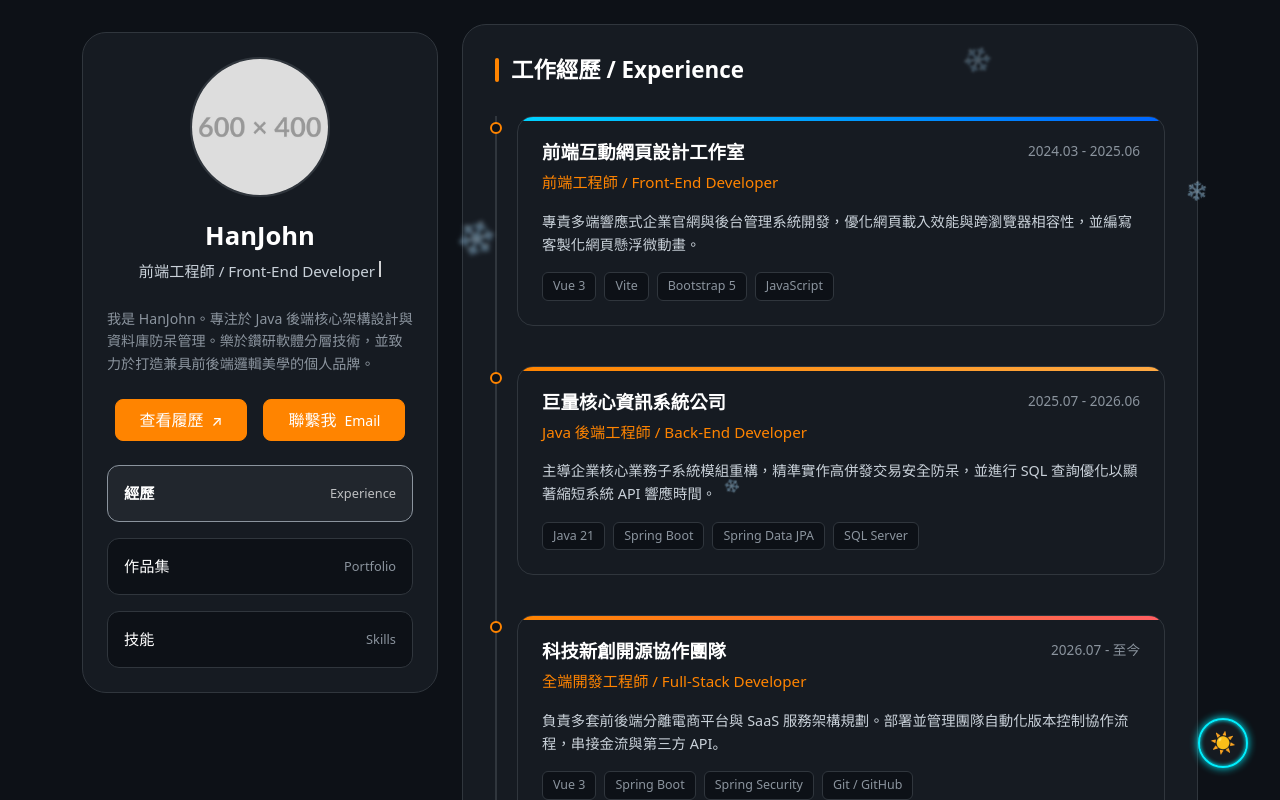
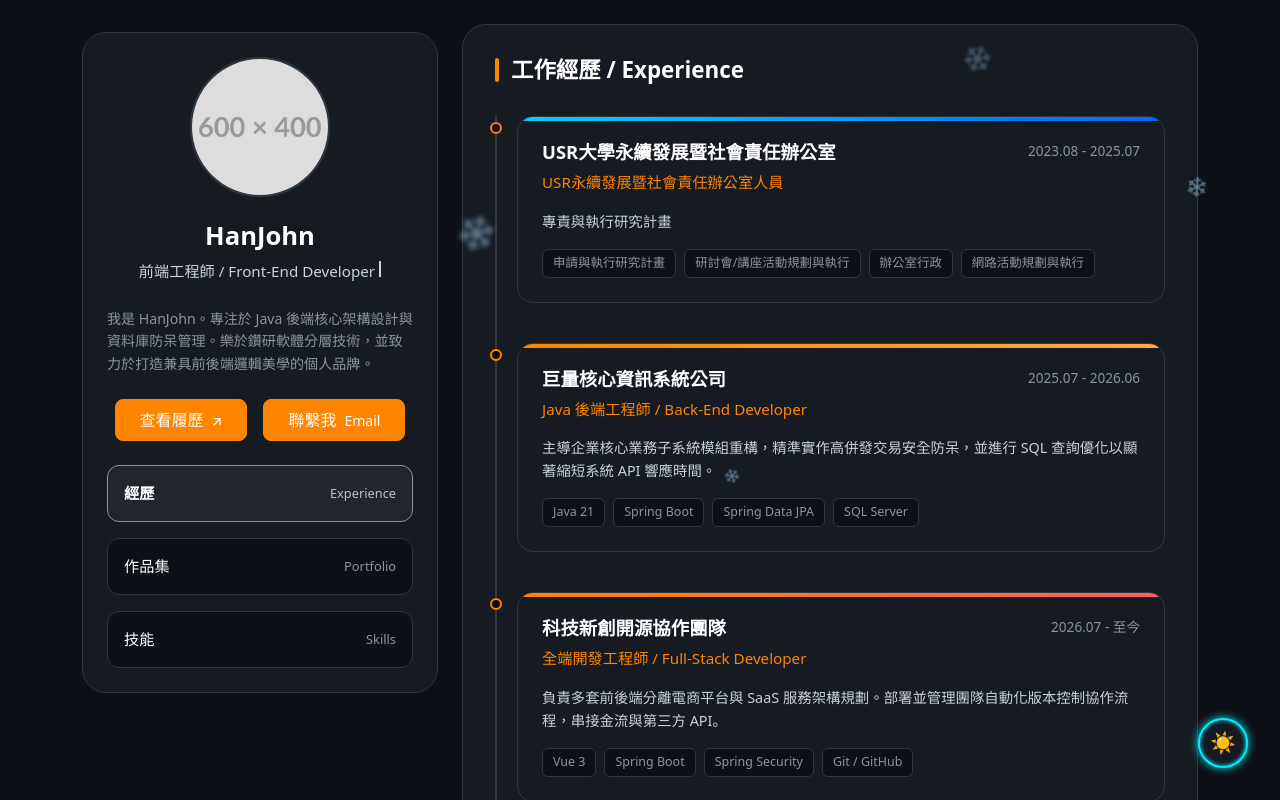
Before and after one commit to G120L010/my-profile-website, a Vue app: page / in a window 1280 px wide. Shown: the top 800 px of the page. Built offline with nearby package versions, Linux system fonts and the light colour scheme.

Commit message:
變更內容1

```diff
--- a/src/assets/js/profile/HomeView.js
+++ b/src/assets/js/profile/HomeView.js
@@ -13,11 +13,11 @@ export function useHomeView() {
   const experiences = ref([
     {
       id: 1, // 經歷唯一識別碼 (確保不可重複)
-      company: '前端互動網頁設計工作室', // 公司或接案單位名稱
-      role: '前端工程師 / Front-End Developer', // 擔任的技術職稱
-      period: '2024.03 - 2025.06', // 在職起迄年月區間
-      tags: ['Vue 3', 'Vite', 'Bootstrap 5', 'JavaScript'], // 所使用到的核心技術標籤，會自動在卡片底部生成膠囊徽章
-      summary: '專責多端響應式企業官網與後台管理系統開發，優化網頁載入效能與跨瀏覽器相容性，並編寫客製化網頁懸浮微動畫。', // 具體的工作職責與貢獻說明
+      company: 'USR大學永續發展暨社會責任辦公室', // 公司或接案單位名稱
+      role: 'USR永續發展暨社會責任辦公室人員', // 擔任的技術職稱
+      period: '2023.08 - 2025.07', // 在職起迄年月區間
+      tags: ['申請與執行研究計畫', '研討會/講座活動規劃與執行', '辦公室行政', '網路活動規劃與執行'], // 所使用到的核心技術標籤，會自動在卡片底部生成膠囊徽章
+      summary: '專責與執行研究計畫', // 具體的工作職責與貢獻說明
       accentClass: 'accent-frontend' // 套用在 App.css 最底部的卡片頂部漸變線條 CSS 類別名稱 (此為藍色漸變)
     },
     {
```
